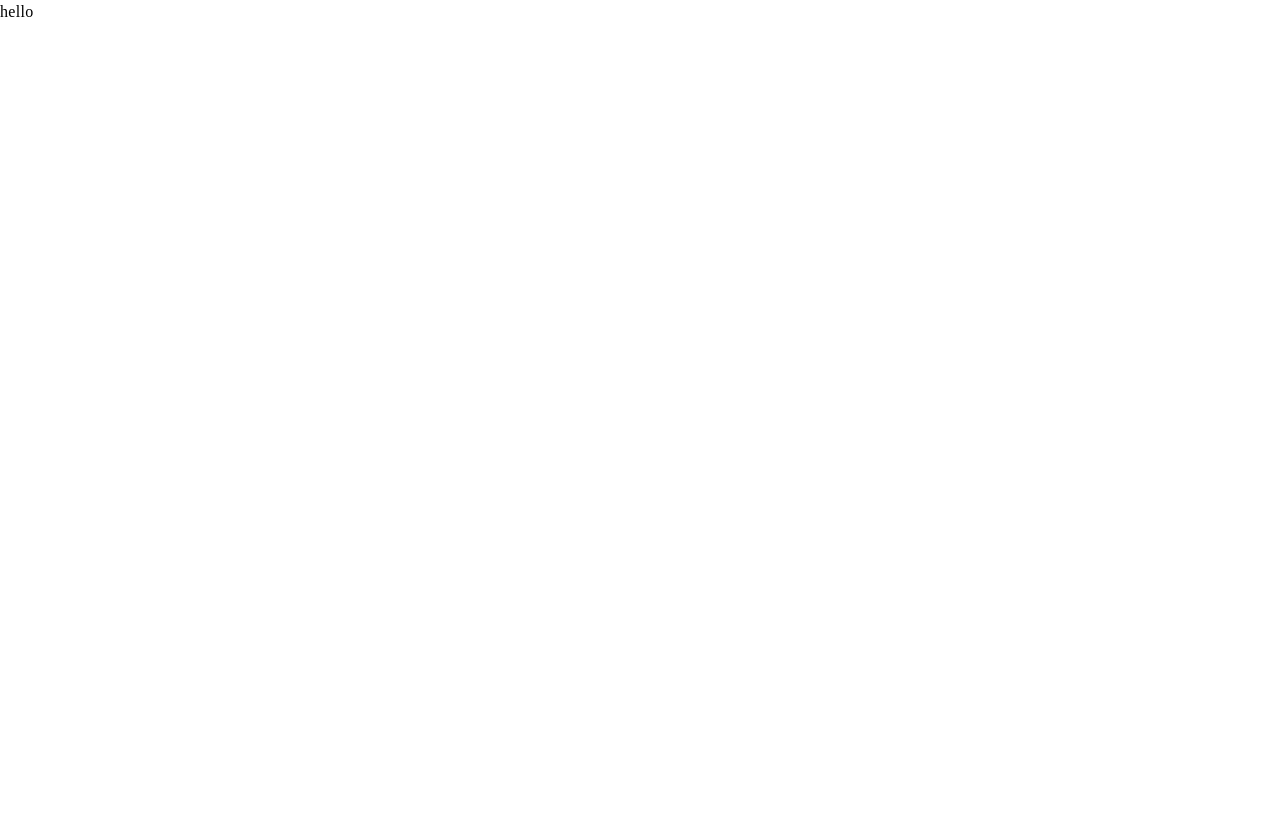
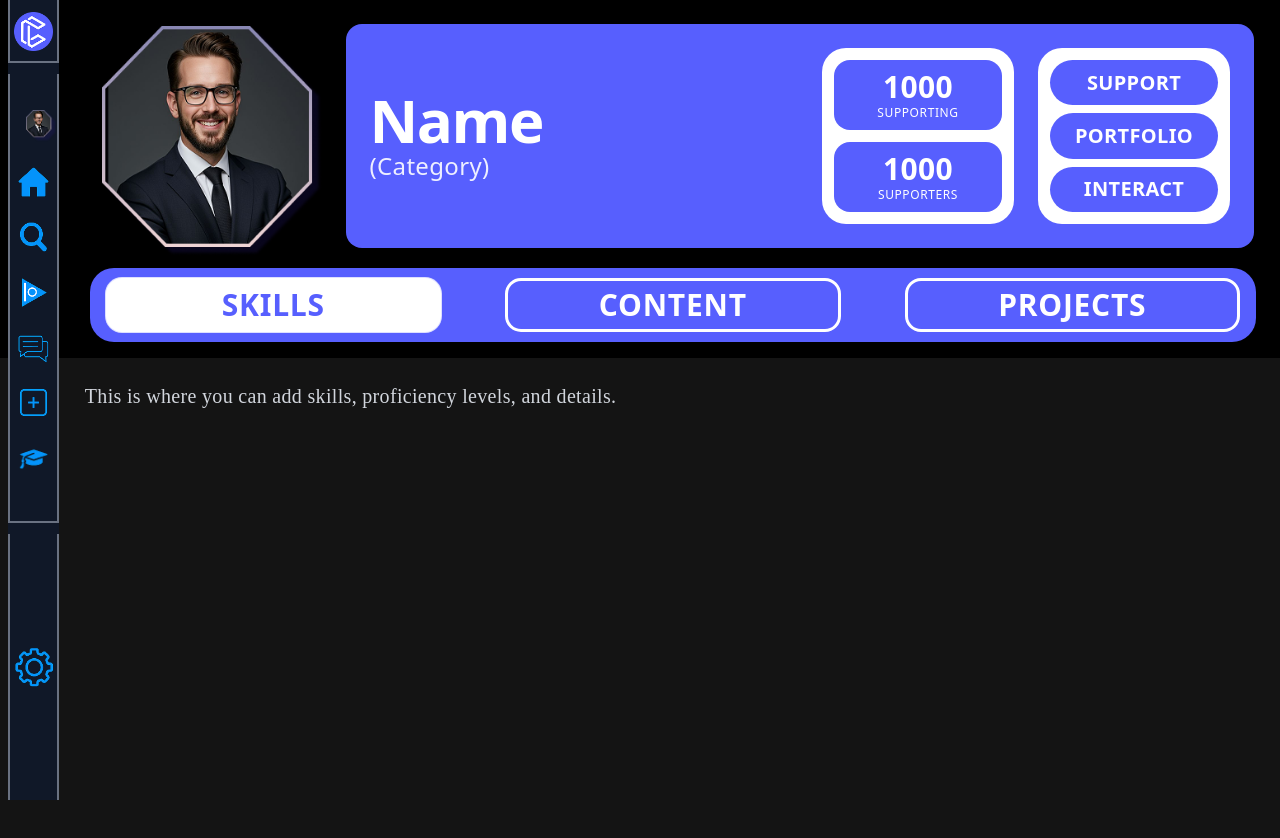
Before and after one commit to adarsh2027dev/Corptube-platform, a Next.js app: page /dashboard in a window 1280 px wide. Shown: the top 838 px of the page. Before the commit the page ends 800 px from the top, so only its background shows below. Built offline with nearby package versions, Linux system fonts and the light colour scheme.

Commit message:
dashboard-work

```diff
--- a/package.json
+++ b/package.json
@@ -26,7 +26,7 @@
     "react-redux": "^9.2.0",
     "redux": "^5.0.1",
     "sonner": "^2.0.7",
-    "z": "^1.0.9",
+    "z": "^1.0.1",
     "zod": "^4.1.7"
   },
   "devDependencies": {
--- a/src/pages/Sidebar.js
+++ b/src/Components/Sidebar.js
@@ -1,6 +1,7 @@
-
+"use client";
 import Image from 'next/image'
 import Link from 'next/link'
+
 
 export default function Sidebar() {
   return (
@@ -26,13 +27,22 @@ export default function Sidebar() {
           {/* Middle Icons Section */}
           <div className="mid-icons border-2 border-gray-500 border-t-0 flex flex-col items-center gap-6 pt-9 pb-12 px-2">
             {/* The set of icons */}
-            <Image
+            {/* <Image
                src="/assets/Polygon 28.png"
                alt='profile Img'
                width={50}
                height={50}
                className='ml-2'
-             />
+             /> */}
+             <Link href="/dashboard" className="cursor-pointer">
+              <Image
+                className='ml-2'
+                src="/assets/Polygon 28.png"
+                alt='profile Img'
+                width={50}
+                height={50}
+              />
+            </Link>
             <Image
              src="/assets/2 7.png"
              alt="Icon 1"
--- a/src/pages/Settings.js
+++ b/src/pages/Settings.js
@@ -3,7 +3,7 @@ import React, { useState } from 'react';
 import Link from 'next/link';
 import Image from 'next/image';
 import styles from './styles/Settings.module.css';
-import Sidebar from '../pages/Sidebar';
+import Sidebar from '../Components/Sidebar';
 import { Eye, EyeOff } from 'lucide-react';
 
 //  internal view and layout
--- a/src/pages/dashboard.js
+++ b/src/pages/dashboard.js
@@ -1,11 +1,148 @@
-import React from 'react'
+import Image from 'next/image';
+import React, { useState } from 'react';
+import Sidebar from '../Components/Sidebar';
 
-const dashboard = () => {
-  return (
-    <div>
-      hello
+// local content view
+
+
+const SkillsUploadView = () => (
+
+    <div className="p-2 ">
+        <p className="text-xl text-gray-300 mb-8">This is where you can add skills, proficiency levels, and details.</p>
+
     </div>
-  )
+);
+
+const ContentUploadView = () => (
+    <div className="p-2 ">
+        <p className="text-xl text-gray-300 mb-8">This section allows you to upload media content like images and videos.</p>
+    </div>
+);
+
+const ProjectsUploadView = () => (
+    <div className="p-2 ">
+        <p className="text-xl text-gray-300 mb-8">Define your projects, including descriptions, links, and cover images.</p>
+    </div>
+);
+
+// main dashboard component
+
+const Dashboard = () => {
+    // Removed useMemo since tabLabelToMessage is no longer used
+    const [activeTab, setActiveTab] = useState('skills')
+
+    // Function to determine which content component to render
+    const renderContent = () => {
+        switch (activeTab) {
+            case 'skills':
+                return <SkillsUploadView />;
+            case 'content':
+                return <ContentUploadView />;
+            case 'projects':
+                return <ProjectsUploadView />;
+            default:
+                return <p className="mt-6 text-center text-3xl font-bold text-white/90">Select a tab to view content.</p>;
+        }
+    }
+    return (
+        <div className="w-full min-h-screen bg-black text-white">
+            <Sidebar/>
+
+            <div className="w-full min-h-screen bg-black text-white">
+                {/* Fixed Header */}
+                <header className=" top-0 left-0 right-0 z-40">
+                    {/* Header PADDING CONTAINER */}
+                    <div className="pl-[7%] pr-6.5 pt-6">
+
+                        {/* 1. MAIN FLEX ROW: Profile Image + Main Info Box */}
+                        <div className="flex items-center gap-6">
+
+                            {/* LEFT ELEMENT: PROFILE IMAGE (The Polygon Shape) */}
+                          <div className="w-55 h-55  relative ml-3">
+                              <Image
+                                  // 🐛 CHANGE: Use a valid source path. This is a placeholder.
+                                  src="/assets/Polygon 21.png"
+                                  alt="User Profile"
+                                  width={220} // 52 * 4 = 208px
+                                  height={220} // 52 * 4 = 208px
+                                  className="object-cover w-full "
+                              />
+                          </div>
+
+                            {/* RIGHT ELEMENT: MAIN PURPLE INFO BOX */}
+                            {/* This container has flex-col/flex-row for internal responsiveness and uses justify-between inside */}
+                            <div className="flex-1 min-w-0">
+                                <div className="flex flex-col md:flex-row md:items-center md:justify-between rounded-2xl bg-[#575FFE] p-6 gap-6">
+
+                                    {/* Name and Category Text */}
+                                    <div>
+                                        <h1 className="text-6xl font-sans font-extrabold tracking-tight">Name</h1>
+                                        <p className="text-white/90 text-2xl font-sans">(Category)</p>
+                                    </div>
+
+                                    {/* Stats and Actions Group */}
+                                    <div className='flex flex-wrap items-center gap-6'>
+                                        {/* Stats Box (w-48 h-44 as safe equivalents) */}
+                                        <div className="font-sans rounded-3xl bg-white w-48 h-44 flex flex-col justify-center items-center gap-3 p-3">
+                                            <div className="rounded-2xl bg-[#575FFE] w-full h-1/2 flex flex-col justify-center items-center text-center cursor-pointer hover:bg-gray-600">
+                                                <p className="text-3xl font-bold">1000</p>
+                                                <p className="text-xs uppercase tracking-wider">Supporting</p>
+                                            </div>
+                                            <div className="rounded-2xl bg-[#575FFE] w-full h-1/2 flex flex-col justify-center items-center text-center cursor-pointer hover:bg-gray-600">
+                                                <p className="text-3xl font-bold">1000</p>
+                                                <p className="text-xs uppercase tracking-wider">Supporters</p>
+                                            </div>
+                                        </div>
+
+                                        {/* Actions Box (w-48 h-44 as safe equivalents) */}
+                                        <div className="rounded-3xl w-48 h-44 flex flex-col justify-center items-center gap-2 bg-white font-sans p-3">
+                                            <button className="w-full h-1/3 uppercase rounded-full bg-[#575FFE] text-white text-xl px-4 py-2 font-semibold transition-transform duration-200 hover:scale-[1.025] hover:bg-gray-600">Support</button>
+                                            <button className="w-full h-1/3 uppercase rounded-full bg-[#575FFE] text-white text-xl px-4 py-2 font-semibold transition-transform duration-200 hover:scale-[1.03] hover:bg-gray-600">Portfolio</button>
+                                            <button className="w-full h-1/3 uppercase rounded-full bg-[#575FFE] text-white text-xl px-4 py-2 font-semibold transition-transform duration-200 hover:scale-[1.03] hover:bg-gray-600">Interact</button>
+                                        </div>
+                                    </div>
+                                </div>
+                            </div> {/* End Main Purple Info Box Container */}
+
+                        </div> {/* End MAIN FLEX ROW */}
+                    </div>
+
+                    {/* Tabs Row (Unchanged) */}
+                    <div className="sticky top-0 z-30 pl-[7%] pr-6 pb-4 pt-5">
+                        <div className=" rounded-3xl bg-[#575FFE] flex items-center justify-around gap-16 px-4 py-2.5 font-sans">
+                            <div className="flex-1">
+                                <button
+                                    onClick={() => setActiveTab('skills')}
+                                    className={`w-full rounded-2xl border-3 border-white bg-[#575FFE] px-0.5 py-1.5 text-3xl font-extrabold tracking-wide hover:ring-1 ring-white/80 cursor-pointer transition-all duration-100 active:scale-[0.98] ${activeTab==='skills' ? 'ring-1 ring-[#575FFE] bg-white text-[#575FFE]' : ''}`}
+                                >SKILLS</button>
+                            </div>
+                            <div className="flex-1">
+                                <button
+                                    onClick={() => setActiveTab('content')}
+                                    className={`w-full rounded-2xl border-3 border-white bg-[#575FFE] px-0.5 py-1.5 text-3xl font-extrabold tracking-wide hover:ring-1 ring-white/80 cursor-pointer transition-all duration-100 active:scale-[0.98] ${activeTab==='content' ? 'ring-1 ring-[#575FFE] bg-white text-[#575FFE]' : ''}`}
+                                >CONTENT</button>
+                            </div>
+                            <div className="flex-1">
+                                <button
+                                    onClick={() => setActiveTab('projects')}
+                                    className={`w-full rounded-2xl border-3 border-white bg-[#575FFE] px-0.5 py-1.5 text-3xl font-extrabold tracking-wide hover:ring-1 ring-white/80 cursor-pointer transition-all duration-100 active:scale-[0.98] ${activeTab==='projects' ? 'ring-1 ring-[#575FFE] bg-white text-[#575FFE]' : ''}`}
+                                >PROJECTS</button>
+                            </div>
+                        </div>
+                    </div>
+                </header>
+
+                {/* Main body with spacing for fixed header */}
+                {/* NOTE: You need to verify and adjust pt-[300px] or higher to clear the header height */}
+                <main className="pl-[6%] pr-6 pt-4 pb-10 min-h-screen bg-[#141414]">
+                    <div key={activeTab} className="fade-in-up">
+                        {renderContent()}
+                    </div>
+                </main>
+
+            </div>
+        </div>
+    )
 }
 
-export default dashboard
+export default Dashboard
--- a/src/pages/profile/dashboard.js
+++ /dev/null
@@ -1,11 +0,0 @@
-import React from 'react'
-
-const dashboard = () => {
-  return (
-    <div>
-      <p>pankaj pratap singh</p>
-    </div>
-  )
-}
-
-export default dashboard
```
Also changed, not shown: public/assets/Polygon 21.png (added), 1 other file (tests, documents, lock files or other folders).
